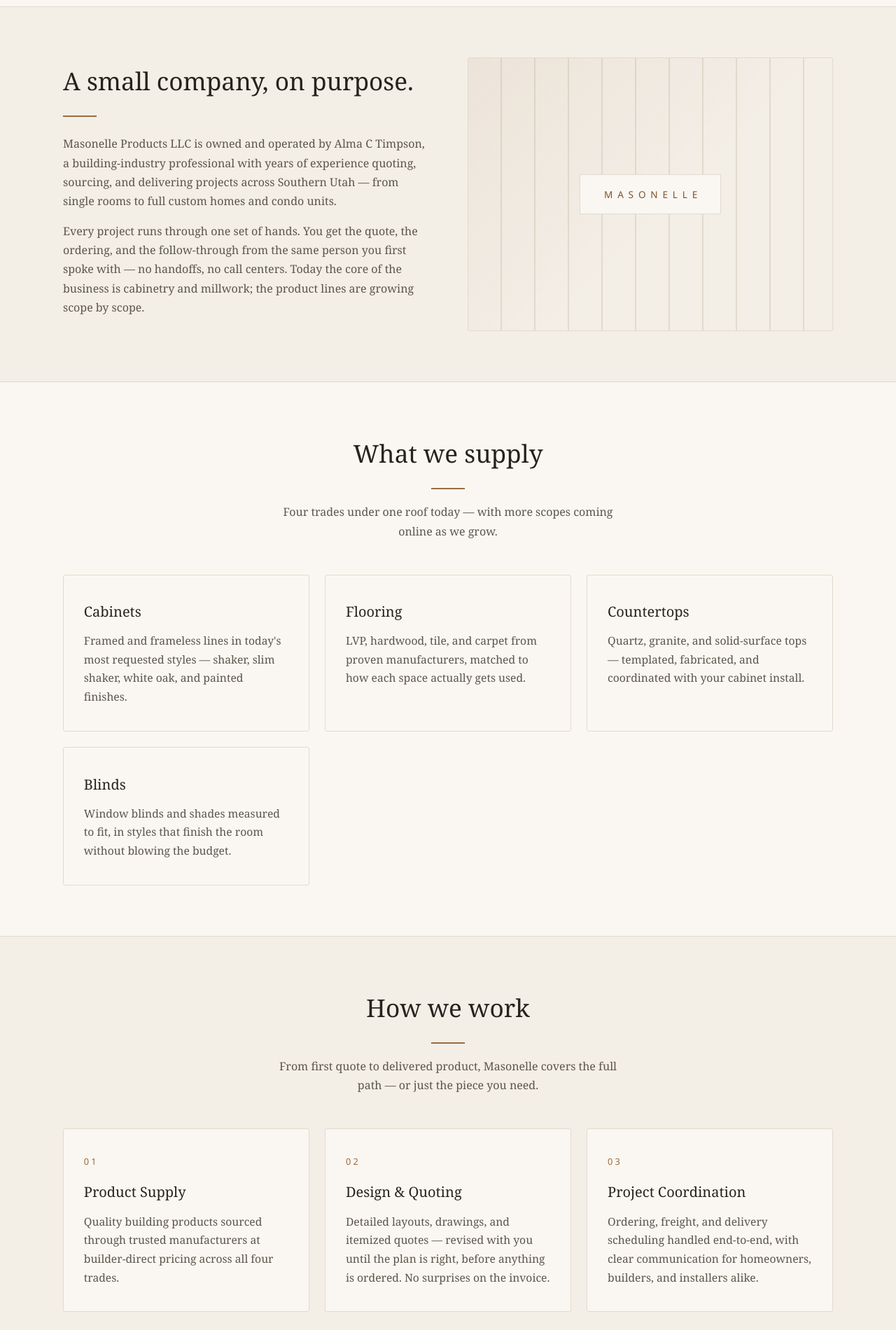
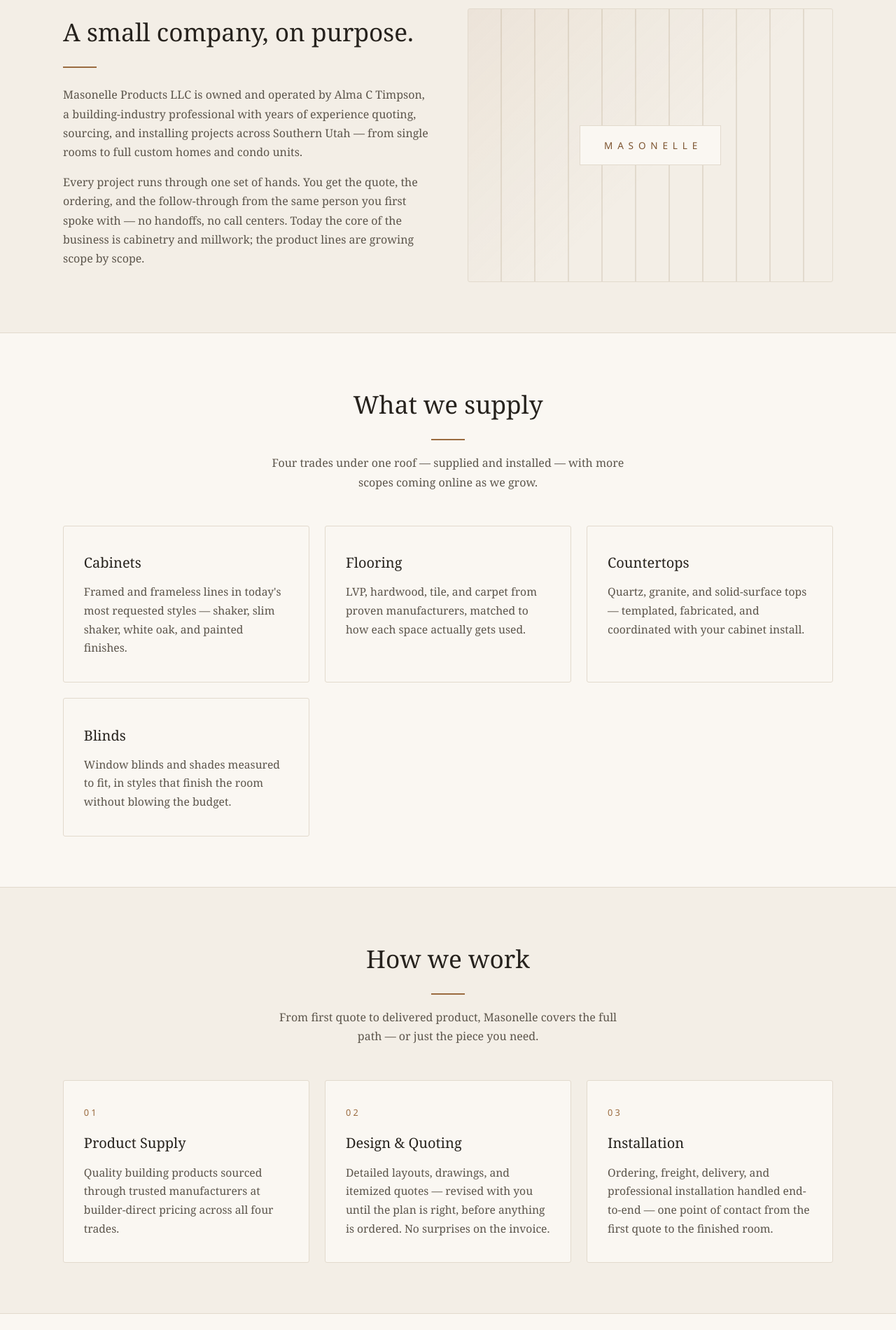
Before and after one commit to altimp94/masonelle-website, a plain HTML site: page index.html in a window 1280 px wide. Shown: the part 800-2700 px from the top of the page at 70% size. Drawn offline with Linux system fonts and the light colour scheme.

Commit message:
Position as supply-and-install across all four trades
Co-Authored-By: Claude Fable 5 <noreply@anthropic.com>

```diff
--- a/index.html
+++ b/index.html
@@ -4,7 +4,7 @@
 <meta charset="UTF-8">
 <meta name="viewport" content="width=device-width, initial-scale=1.0">
 <title>Masonelle Products — Building Products & Supply, Southern Utah</title>
-<meta name="description" content="Masonelle Products LLC — building products supply and project coordination in Southern Utah. Quality materials, personal service, builder-direct pricing.">
+<meta name="description" content="Masonelle Products LLC — cabinets, flooring, countertops, and blinds, supplied and installed in Southern Utah. Quality materials, personal service, builder-direct pricing.">
 <style>
   :root {
     --ivory: #faf7f2;
@@ -186,8 +186,8 @@
 <main id="top">
   <div class="hero">
     <div class="kicker">Southern Utah &middot; Building Products &amp; Supply</div>
-    <h1>Quality products, handled personally from quote to delivery.</h1>
-    <p>Masonelle Products is an independent supply company serving homeowners and builders across Southern Utah — cabinets, flooring, countertops, and blinds with straight answers and direct, honest pricing.</p>
+    <h1>Quality products, handled personally from quote to install.</h1>
+    <p>Masonelle Products is an independent supply-and-install company serving homeowners and builders across Southern Utah — cabinets, flooring, countertops, and blinds with straight answers and direct, honest pricing.</p>
     <a class="btn" href="#contact">Request a Quote</a>
     <a class="btn ghost" href="#services">What We Do</a>
   </div>
@@ -197,7 +197,7 @@
       <div>
         <h2>A small company, on purpose.</h2>
         <div class="rule" style="margin: 1.2rem 0 1.6rem;"></div>
-        <p>Masonelle Products LLC is owned and operated by Alma C Timpson, a building-industry professional with years of experience quoting, sourcing, and delivering projects across Southern Utah — from single rooms to full custom homes and condo units.</p>
+        <p>Masonelle Products LLC is owned and operated by Alma C Timpson, a building-industry professional with years of experience quoting, sourcing, and installing projects across Southern Utah — from single rooms to full custom homes and condo units.</p>
         <p>Every project runs through one set of hands. You get the quote, the ordering, and the follow-through from the same person you first spoke with — no handoffs, no call centers. Today the core of the business is cabinetry and millwork; the product lines are growing scope by scope.</p>
       </div>
       <div class="about-mark"><div class="m">Masonelle</div></div>
@@ -208,7 +208,7 @@
     <div class="wrap">
       <h2>What we supply</h2>
       <div class="rule" style="margin-top: 1.2rem;"></div>
-      <p class="sub">Four trades under one roof today — with more scopes coming online as we grow.</p>
+      <p class="sub">Four trades under one roof — supplied and installed — with more scopes coming online as we grow.</p>
       <div class="cards materials">
         <div class="card">
           <h3>Cabinets</h3>
@@ -248,8 +248,8 @@
         </div>
         <div class="card">
           <div class="num">03</div>
-          <h3>Project Coordination</h3>
-          <p>Ordering, freight, and delivery scheduling handled end-to-end, with clear communication for homeowners, builders, and installers alike.</p>
+          <h3>Installation</h3>
+          <p>Ordering, freight, delivery, and professional installation handled end-to-end — one point of contact from the first quote to the finished room.</p>
         </div>
       </div>
     </div>
@@ -265,7 +265,7 @@
         <div class="step"><h4>Design</h4><p>You receive drawings and options to review.</p></div>
         <div class="step"><h4>Quote</h4><p>A clear, itemized quote — no surprises.</p></div>
         <div class="step"><h4>Order</h4><p>Product ordered and tracked to your door.</p></div>
-        <div class="step"><h4>Deliver</h4><p>Coordinated delivery, ready for install.</p></div>
+        <div class="step"><h4>Install</h4><p>Delivered and professionally installed.</p></div>
       </div>
     </div>
   </section>
```
